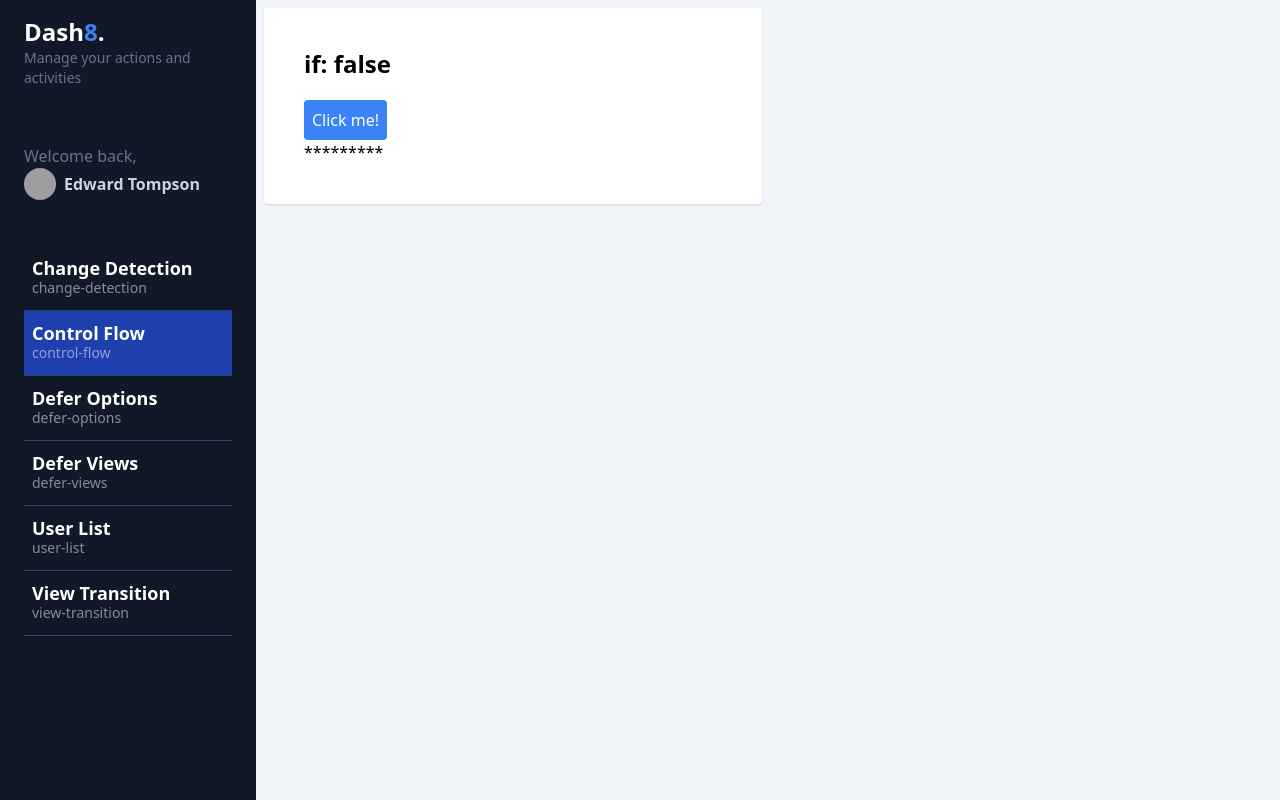
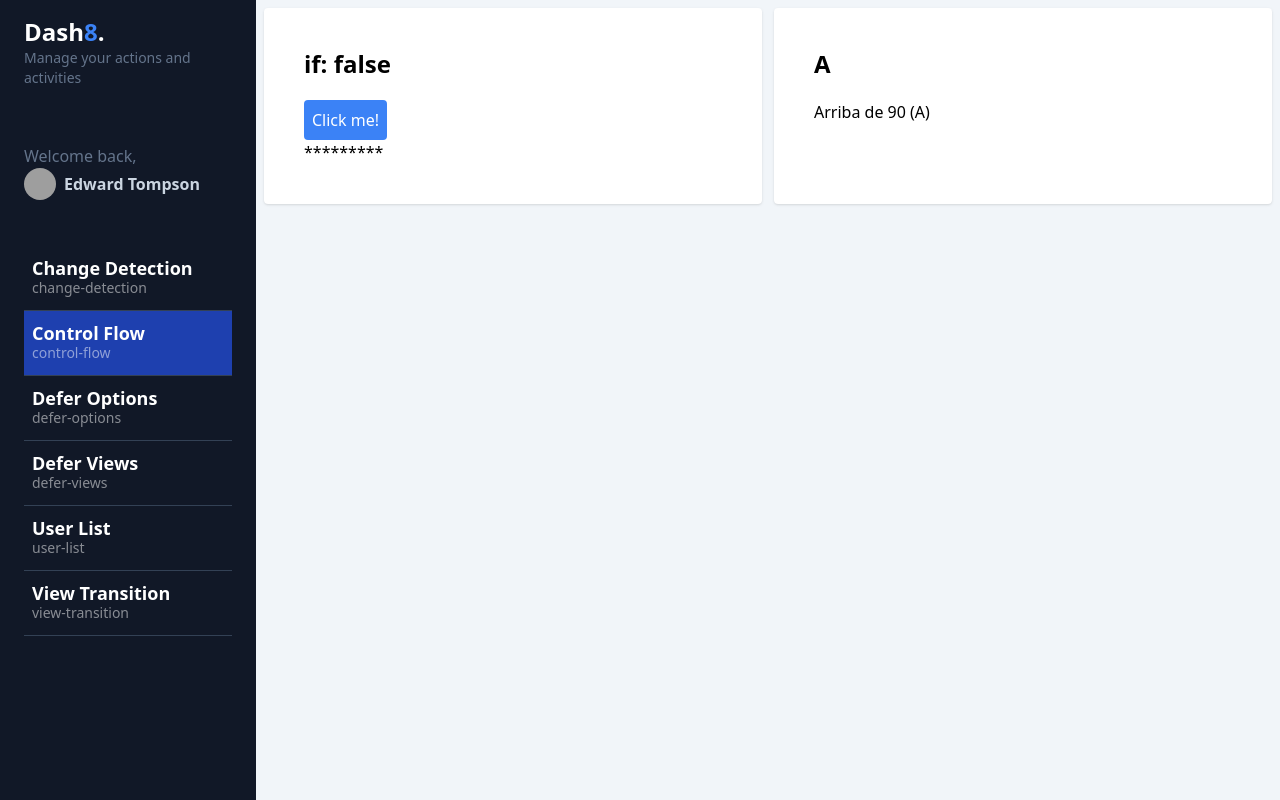
Before and after one commit to raulmoralesruiz/myDashboard, an Angular app: page /dashboard/control-flow in a window 1280 px wide. Built offline with nearby package versions, Linux system fonts and the light colour scheme; grey boxes are pictures that could not be loaded.

Commit message:
396. Control Flow - @Switch

```diff
--- a/src/app/dashboard/pages/control-flow/control-flow.component.html
+++ b/src/app/dashboard/pages/control-flow/control-flow.component.html
@@ -18,4 +18,23 @@
 
   </div>
 
+  <!-- @switch -->
+  <div class="bg-white rounded shadow p-10">
+
+    <h2 class="text-2xl font-bold mb-5">{{grade()}}</h2>
+
+    @switch (grade()) {
+      @case ('A') {
+        <p>Arriba de 90 (A)</p>
+      }
+      @case ('B') {
+        <p>Arriba de 80 (B)</p>
+      }
+      @default {
+        <p>Suspenso (F)</p>
+      }
+    }
+
+  </div>
+
 </section>
--- a/src/app/dashboard/pages/control-flow/control-flow.component.ts
+++ b/src/app/dashboard/pages/control-flow/control-flow.component.ts
@@ -1,4 +1,6 @@
 import { Component, signal } from '@angular/core';
+
+type Grade = 'A'|'B'|'F';
 
 @Component({
   standalone: true,
@@ -8,6 +10,7 @@
 })
 export default class ControlFlowComponent {
   public showContent = signal(false);
+  public grade = signal<Grade>('A');
 
   public toggleContent() {
     this.showContent.update( value => !value);
```
